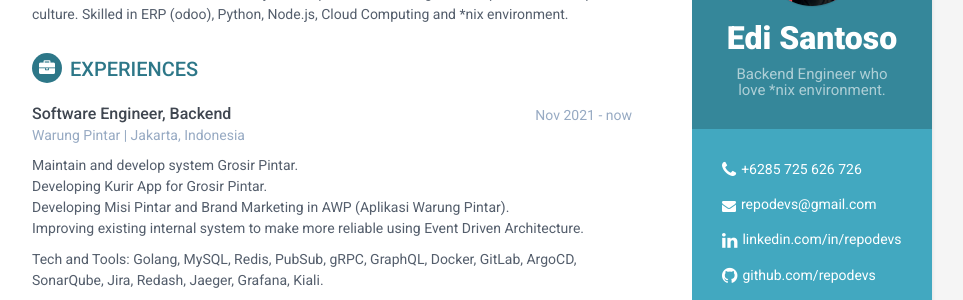
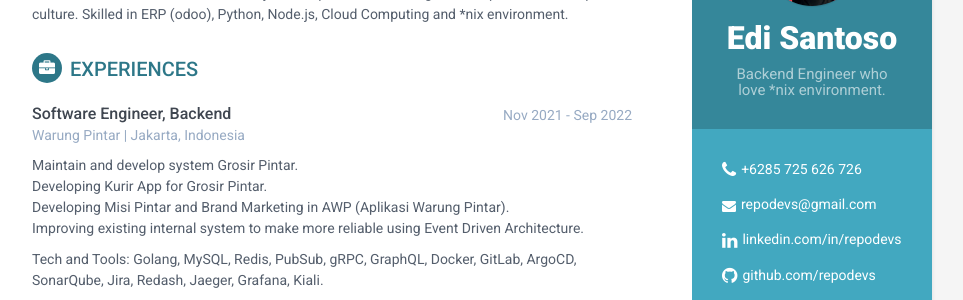
Before and after one commit to repodevs/repodevs.github.io, a Jekyll site: the page built from resume.html, in a window 1280 px wide and 900 px high. Shown: the part 157-457 px from the top of the window, without its empty margins (188-1151 px from the left). Built offline with Jekyll 4.4.1, drawn with Linux system fonts in a browser that asks for light colours.

Commit message:
Update end of work

```diff
--- a/_includes/cv/experience.html
+++ b/_includes/cv/experience.html
@@ -5,7 +5,7 @@
                     <div class="meta">
                         <div class="upper-row">
                             <h3 class="job-title">Software Engineer, Backend</h3>
-                            <div class="time">Nov 2021 - now</div>
+                            <div class="time">Nov 2021 - Sep 2022</div>
                         </div><!--//upper-row-->
                         <div class="company">Warung Pintar | Jakarta, Indonesia</div>
                     </div><!--//meta-->
```
